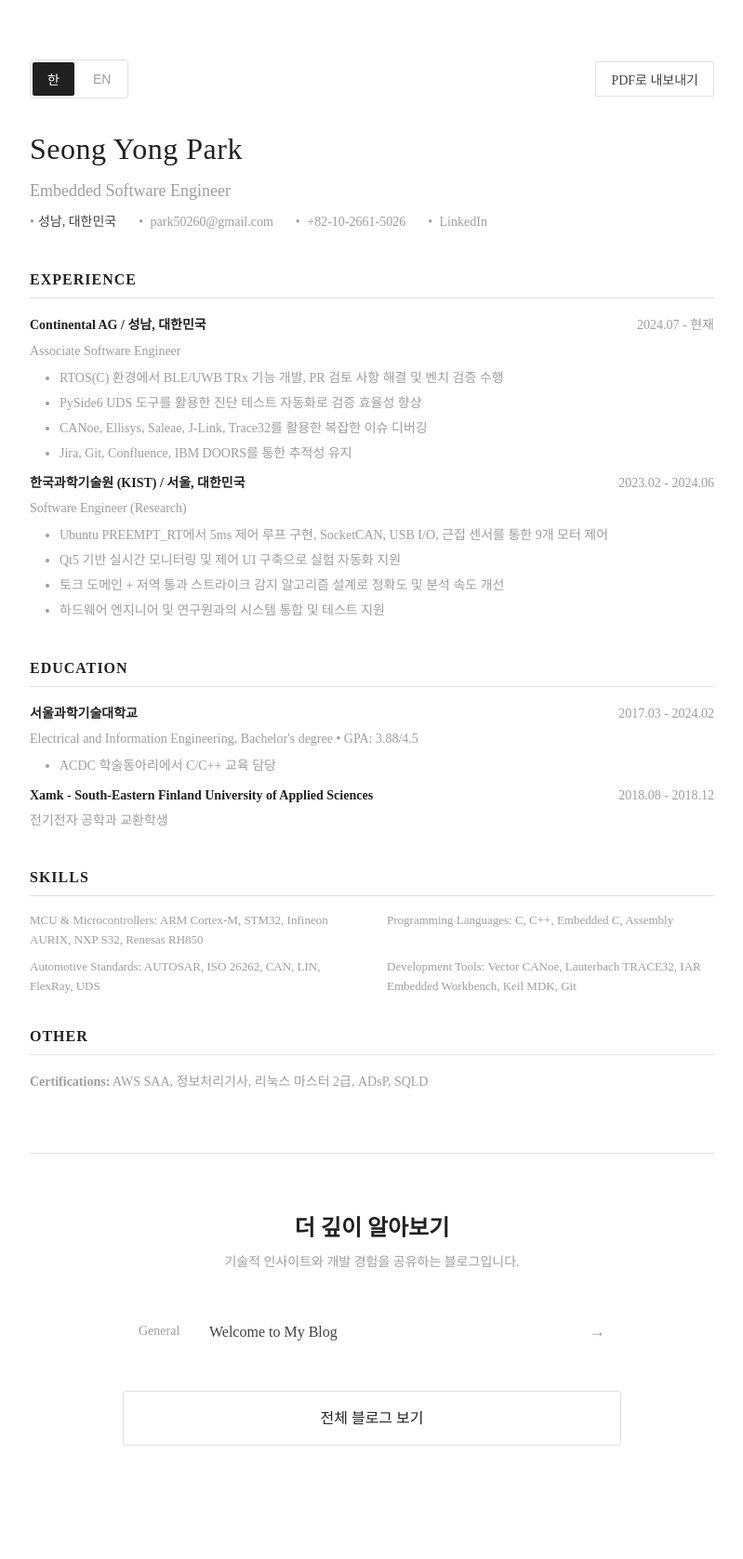
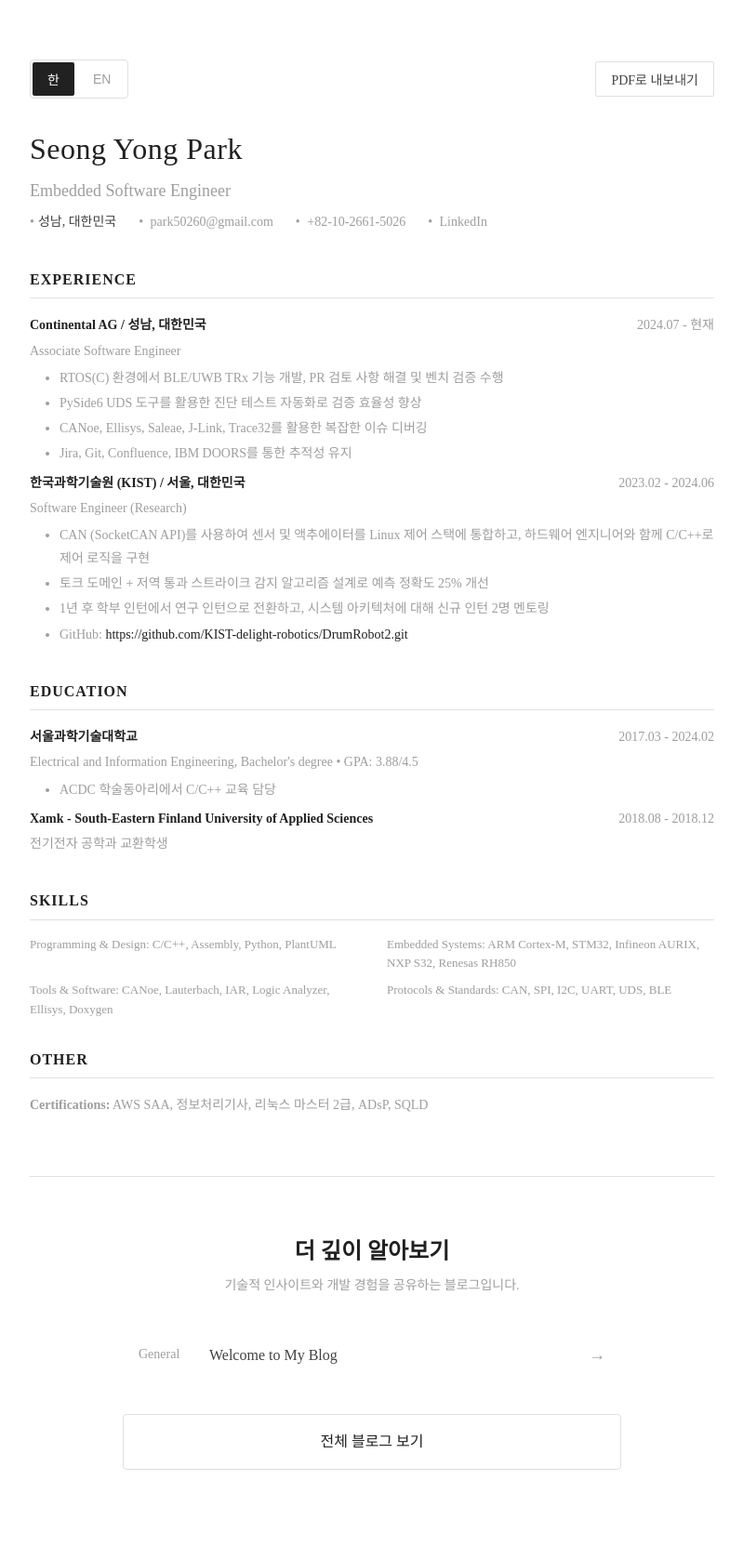
Before and after one commit to Seong-Yong-Park/Seong-Yong-Park.github.io, a Jekyll site: the page built from index.html, in a window 1280 px wide. Shown: the whole page at 93% size, without its empty margins (240-1039 px from the left). Built offline with Jekyll 4.4.1, drawn with Linux system fonts in a browser that asks for light colours; before the commit the page ends 1651 px from its top, so only the background shows below that.

Commit message:
Refactor resume structure by removing the old resume.html file and updating index.html with new skills and GitHub link; improved translation entries for better clarity and consistency.

```diff
--- a/_data/translations.yml
+++ b/_data/translations.yml
@@ -20,10 +20,10 @@ ko:
     professional_summary: "Professional Summary"
     professional_summary_text: "자동차 분야 MCU 임베디드 소프트웨어 개발자로, AUTOSAR 기반 ECU 개발 및 ISO 26262 기능 안전 표준 준수 경험이 있습니다. ARM Cortex-M, Infineon AURIX 등 다양한 마이크로컨트롤러 플랫폼에서 C/C++ 기반 임베디드 시스템 개발을 수행했습니다."
     skills: "Skills"
-    skills_mcu: "MCU & Microcontrollers: ARM Cortex-M, STM32, Infineon AURIX, NXP S32, Renesas RH850"
-    skills_languages: "Programming Languages: C, C++, Embedded C, Assembly"
-    skills_automotive: "Automotive Standards: AUTOSAR, ISO 26262, CAN, LIN, FlexRay, UDS"
-    skills_tools: "Development Tools: Vector CANoe, Lauterbach TRACE32, IAR Embedded Workbench, Keil MDK, Git"
+    skills_programming: "Programming & Design: C/C++, Assembly, Python, PlantUML"
+    skills_embedded: "Embedded Systems: ARM Cortex-M, STM32, Infineon AURIX, NXP S32, Renesas RH850"
+    skills_tools: "Tools & Software: CANoe, Lauterbach, IAR, Logic Analyzer, Ellisys, Doxygen"
+    skills_protocols: "Protocols & Standards: CAN, SPI, I2C, UART, UDS, BLE"
     experience: "Experience"
     work_company1: "Continental AG / 성남, 대한민국"
     work_position1: "Associate Software Engineer"
@@ -35,10 +35,10 @@ ko:
     work_company2: "한국과학기술원 (KIST) / 서울, 대한민국"
     work_position2: "Software Engineer (Research)"
     work_date2: "2023.02 - 2024.06"
-    work_item2_1: "Ubuntu PREEMPT_RT에서 5ms 제어 루프 구현, SocketCAN, USB I/O, 근접 센서를 통한 9개 모터 제어"
-    work_item2_2: "Qt5 기반 실시간 모니터링 및 제어 UI 구축으로 실험 자동화 지원"
-    work_item2_3: "토크 도메인 + 저역 통과 스트라이크 감지 알고리즘 설계로 정확도 및 분석 속도 개선"
-    work_item2_4: "하드웨어 엔지니어 및 연구원과의 시스템 통합 및 테스트 지원"
+    work_item2_1: "CAN (SocketCAN API)를 사용하여 센서 및 액추에이터를 Linux 제어 스택에 통합하고, 하드웨어 엔지니어와 함께 C/C++로 제어 로직을 구현"
+    work_item2_2: "토크 도메인 + 저역 통과 스트라이크 감지 알고리즘 설계로 예측 정확도 25% 개선"
+    work_item2_3: "1년 후 학부 인턴에서 연구 인턴으로 전환하고, 시스템 아키텍처에 대해 신규 인턴 2명 멘토링"
+    work_item2_github: "GitHub: <a href=\"https://github.com/KIST-delight-robotics/DrumRobot2.git\" target=\"_blank\" rel=\"noopener noreferrer\">https://github.com/KIST-delight-robotics/DrumRobot2.git</a>"
     education: "Education"
     education_activity1: "ACDC 학술동아리에서 C/C++ 교육 담당"
     education_title1: "서울과학기술대학교"
@@ -103,10 +103,10 @@ en:
     professional_summary: "Professional Summary"
     professional_summary_text: "Automotive MCU embedded software engineer with experience in AUTOSAR-based ECU development and ISO 26262 functional safety compliance. Developed embedded systems using C/C++ on various microcontroller platforms including ARM Cortex-M and Infineon AURIX."
     skills: "Skills"
-    skills_mcu: "MCU & Microcontrollers: ARM Cortex-M, STM32, Infineon AURIX, NXP S32, Renesas RH850"
-    skills_languages: "Programming Languages: C, C++, Embedded C, Assembly"
-    skills_automotive: "Automotive Standards: AUTOSAR, ISO 26262, CAN, LIN, FlexRay, UDS"
-    skills_tools: "Development Tools: Vector CANoe, Lauterbach TRACE32, IAR Embedded Workbench, Keil MDK, Git"
+    skills_programming: "Programming & Design: C/C++, Assembly, Python, PlantUML"
+    skills_embedded: "Embedded Systems: ARM Cortex-M, STM32, Infineon AURIX, NXP S32, Renesas RH850"
+    skills_tools: "Tools & Software: CANoe, Lauterbach, IAR, Logic Analyzer, Ellisys, Doxygen"
+    skills_protocols: "Protocols & Standards: CAN, SPI, I2C, UART, UDS, BLE"
     experience: "Experience"
     work_company1: "Continental AG / Seongnam, South Korea"
     work_position1: "Associate Software Engineer"
@@ -118,10 +118,10 @@ en:
     work_company2: "Korea Institute of Science and Technology (KIST) / Seoul, South Korea"
     work_position2: "Software Engineer (Research)"
     work_date2: "2023.02 - 2024.06"
-    work_item2_1: "Implemented a 5ms control loop on Ubuntu PREEMPT_RT to control 9 motors via SocketCAN, USB I/O, and proximity sensors"
-    work_item2_2: "Built a Qt5-based real-time monitoring and control UI for experiment automation"
-    work_item2_3: "Designed a torque-domain + low-pass strike-detection algorithm, improving accuracy and analysis speed"
-    work_item2_4: "Supported system integration and testing with hardware engineers and researchers"
+    work_item2_1: "Integrated sensors and actuators into the Linux control stack using CAN (SocketCAN API), implementing control logic in C/C++ with hardware engineers."
+    work_item2_2: "Designed a torque-domain + low-pass strike-detection algorithm, improving prediction accuracy by 25%"
+    work_item2_3: "Converted from undergraduate intern to research intern after 1 year and mentored two incoming interns on system architecture"
+    work_item2_github: "GitHub: <a href=\"https://github.com/KIST-delight-robotics/DrumRobot2.git\" target=\"_blank\" rel=\"noopener noreferrer\">https://github.com/KIST-delight-robotics/DrumRobot2.git</a>"
     education: "Education"
     education_activity1: "Taught C/C++ programming at ACDC academic club"
     education_title1: "Seoul National University of Science and Technology"
--- a/index.html
+++ b/index.html
@@ -76,7 +76,7 @@ title: Resume
                         <li data-i18n="resume.work_item2_1">{{ site.data.translations[site.lang].resume.work_item2_1 }}</li>
                         <li data-i18n="resume.work_item2_2">{{ site.data.translations[site.lang].resume.work_item2_2 }}</li>
                         <li data-i18n="resume.work_item2_3">{{ site.data.translations[site.lang].resume.work_item2_3 }}</li>
-                        <li data-i18n="resume.work_item2_4">{{ site.data.translations[site.lang].resume.work_item2_4 }}</li>
+                        <li data-i18n="resume.work_item2_github">{{ site.data.translations[site.lang].resume.work_item2_github | raw }}</li>
                     </ul>
                 </div>
             </div>
@@ -116,12 +116,12 @@ title: Resume
             <div class="resume-block">
                 <div class="skills-list-compact">
                     <div class="skills-row">
-                        <span class="skill-item" data-i18n="resume.skills_mcu">{{ site.data.translations[site.lang].resume.skills_mcu }}</span>
-                        <span class="skill-item" data-i18n="resume.skills_languages">{{ site.data.translations[site.lang].resume.skills_languages }}</span>
+                        <span class="skill-item" data-i18n="resume.skills_programming">{{ site.data.translations[site.lang].resume.skills_programming }}</span>
+                        <span class="skill-item" data-i18n="resume.skills_embedded">{{ site.data.translations[site.lang].resume.skills_embedded }}</span>
                     </div>
                     <div class="skills-row">
-                        <span class="skill-item" data-i18n="resume.skills_automotive">{{ site.data.translations[site.lang].resume.skills_automotive }}</span>
                         <span class="skill-item" data-i18n="resume.skills_tools">{{ site.data.translations[site.lang].resume.skills_tools }}</span>
+                        <span class="skill-item" data-i18n="resume.skills_protocols">{{ site.data.translations[site.lang].resume.skills_protocols }}</span>
                     </div>
                 </div>
             </div>
--- a/resume.html
+++ /dev/null
@@ -1,295 +0,0 @@
----
-layout: resume
-title: Resume
----
-
-<div class="resume-container" id="resume-content" data-lang="{{ site.lang | default: 'ko' }}">
-    <!-- PDF Export Button & Language Switcher -->
-    <div class="resume-export-header">
-        <div class="language-switcher resume-lang-switcher">
-            <button class="lang-btn" data-lang="ko" aria-label="한국어">한</button>
-            <button class="lang-btn" data-lang="en" aria-label="English">EN</button>
-        </div>
-        <button class="btn-export-pdf" onclick="exportToPDF()" data-i18n="resume.export_pdf">
-            {{ site.data.translations[site.lang].resume.export_pdf }}
-        </button>
-    </div>
-
-    <!-- Resume Header -->
-    <div class="resume-header-centered">
-        <h1 class="resume-name">Seong Yong Park</h1>
-        <p class="resume-job-title" data-i18n="resume.job_title">{{ site.data.translations[site.lang].resume.job_title }}</p>
-        <div class="resume-contact-info">
-            {% if site.contact.location %}
-            <span class="resume-contact-item" data-i18n-location="common.location">
-                {{ site.data.translations[site.lang].common.location }}
-            </span>
-            {% endif %}
-            {% if site.contact.email %}
-            <span class="resume-contact-item">
-                <a href="mailto:{{ site.contact.email }}">{{ site.contact.email }}</a>
-            </span>
-            {% endif %}
-            {% if site.contact.phone %}
-            <span class="resume-contact-item">
-                <a href="tel:{{ site.contact.phone }}">{{ site.contact.phone }}</a>
-            </span>
-            {% endif %}
-            {% if site.contact.linkedin %}
-            <span class="resume-contact-item">
-                <a href="https://{{ site.contact.linkedin }}" target="_blank" rel="noopener noreferrer">
-                    LinkedIn
-                </a>
-            </span>
-            {% endif %}
-        </div>
-    </div>
-
-    <div class="resume-content">
-        <!-- Experience -->
-        <section class="resume-section">
-            <h2 class="resume-section-title" data-i18n="resume.experience">{{ site.data.translations[site.lang].resume.experience }}</h2>
-            <div class="resume-section-divider"></div>
-            <div class="resume-block">
-                <!-- First Experience - Continental -->
-                <div class="resume-item">
-                    <div class="resume-item-header">
-                        <h3 class="resume-item-title" data-i18n="resume.work_company1">{{ site.data.translations[site.lang].resume.work_company1 }}</h3>
-                        <span class="resume-item-date" data-i18n="resume.work_date1">{{ site.data.translations[site.lang].resume.work_date1 }}</span>
-                    </div>
-                    <p class="resume-item-description" data-i18n="resume.work_position1">{{ site.data.translations[site.lang].resume.work_position1 }}</p>
-                    <ul class="resume-item-list">
-                        <li data-i18n="resume.work_item1_1">{{ site.data.translations[site.lang].resume.work_item1_1 }}</li>
-                        <li data-i18n="resume.work_item1_2">{{ site.data.translations[site.lang].resume.work_item1_2 }}</li>
-                        <li data-i18n="resume.work_item1_3">{{ site.data.translations[site.lang].resume.work_item1_3 }}</li>
-                        <li data-i18n="resume.work_item1_4">{{ site.data.translations[site.lang].resume.work_item1_4 }}</li>
-                    </ul>
-                </div>
-                <!-- Second Experience - KIST -->
-                <div class="resume-item">
-                    <div class="resume-item-header">
-                        <h3 class="resume-item-title" data-i18n="resume.work_company2">{{ site.data.translations[site.lang].resume.work_company2 }}</h3>
-                        <span class="resume-item-date" data-i18n="resume.work_date2">{{ site.data.translations[site.lang].resume.work_date2 }}</span>
-                    </div>
-                    <p class="resume-item-description" data-i18n="resume.work_position2">{{ site.data.translations[site.lang].resume.work_position2 }}</p>
-                    <ul class="resume-item-list">
-                        <li data-i18n="resume.work_item2_1">{{ site.data.translations[site.lang].resume.work_item2_1 }}</li>
-                        <li data-i18n="resume.work_item2_2">{{ site.data.translations[site.lang].resume.work_item2_2 }}</li>
-                        <li data-i18n="resume.work_item2_3">{{ site.data.translations[site.lang].resume.work_item2_3 }}</li>
-                        <li data-i18n="resume.work_item2_4">{{ site.data.translations[site.lang].resume.work_item2_4 }}</li>
-                    </ul>
-                </div>
-            </div>
-        </section>
-
-        <!-- Education -->
-        <section class="resume-section">
-            <h2 class="resume-section-title" data-i18n="resume.education">{{ site.data.translations[site.lang].resume.education }}</h2>
-            <div class="resume-section-divider"></div>
-            <div class="resume-block">
-                <!-- First Education -->
-                <div class="resume-item">
-                    <div class="resume-item-header">
-                        <h3 class="resume-item-title" data-i18n="resume.education_title1">{{ site.data.translations[site.lang].resume.education_title1 }}</h3>
-                        <span class="resume-item-date" data-i18n="resume.education_date1">{{ site.data.translations[site.lang].resume.education_date1 }}</span>
-                    </div>
-                    <p class="resume-item-description" data-i18n="resume.education_degree1">{{ site.data.translations[site.lang].resume.education_degree1 }}</p>
-                    <ul class="resume-item-list">
-                        <li data-i18n="resume.education_activity1">{{ site.data.translations[site.lang].resume.education_activity1 }}</li>
-                    </ul>
-                </div>
-                <!-- Second Education -->
-                <div class="resume-item">
-                    <div class="resume-item-header">
-                        <h3 class="resume-item-title" data-i18n="resume.education_title2">{{ site.data.translations[site.lang].resume.education_title2 }}</h3>
-                        <span class="resume-item-date" data-i18n="resume.education_date2">{{ site.data.translations[site.lang].resume.education_date2 }}</span>
-                    </div>
-                    <p class="resume-item-description" data-i18n="resume.education_degree2">{{ site.data.translations[site.lang].resume.education_degree2 | raw }}</p>
-                </div>
-            </div>
-        </section>
-
-        <!-- Skills -->
-        <section class="resume-section">
-            <h2 class="resume-section-title" data-i18n="resume.skills">{{ site.data.translations[site.lang].resume.skills }}</h2>
-            <div class="resume-section-divider"></div>
-            <div class="resume-block">
-                <div class="skills-list-compact">
-                    <div class="skills-row">
-                        <span class="skill-item" data-i18n="resume.skills_mcu">{{ site.data.translations[site.lang].resume.skills_mcu }}</span>
-                        <span class="skill-item" data-i18n="resume.skills_languages">{{ site.data.translations[site.lang].resume.skills_languages }}</span>
-                    </div>
-                    <div class="skills-row">
-                        <span class="skill-item" data-i18n="resume.skills_automotive">{{ site.data.translations[site.lang].resume.skills_automotive }}</span>
-                        <span class="skill-item" data-i18n="resume.skills_tools">{{ site.data.translations[site.lang].resume.skills_tools }}</span>
-                    </div>
-                </div>
-            </div>
-        </section>
-
-        <!-- Other -->
-        <section class="resume-section">
-            <h2 class="resume-section-title" data-i18n="resume.other">{{ site.data.translations[site.lang].resume.other }}</h2>
-            <div class="resume-section-divider"></div>
-            <div class="resume-block">
-                <!-- Certifications -->
-                <div class="resume-item">
-                    <p class="resume-item-description">
-                        <strong>Certifications:</strong> <span data-i18n="resume.certifications_text">{{ site.data.translations[site.lang].resume.certifications_text }}</span>
-                    </p>
-                </div>
-            </div>
-        </section>
-    </div>
-
-    <!-- Blog Navigation Section - 창의적인 연결 -->
-    <div class="blog-navigation-section">
-        <div class="blog-navigation-content">
-            <div class="blog-navigation-header">
-                <h3 class="blog-navigation-title" data-i18n="resume.blog_navigation_title">
-                    {{ site.data.translations[site.lang].resume.blog_navigation_title }}
-                </h3>
-                <p class="blog-navigation-text" data-i18n="resume.blog_navigation_text">
-                    {{ site.data.translations[site.lang].resume.blog_navigation_text }}
-                </p>
-            </div>
-            {% assign recent_posts = site.posts | limit: 3 %}
-            {% if recent_posts.size > 0 %}
-            <div class="blog-preview-list">
-                {% for post in recent_posts %}
-                <a href="{{ post.url | relative_url }}" class="blog-preview-item">
-                    <span class="blog-preview-category">{{ post.categories | first | default: 'General' }}</span>
-                    <span class="blog-preview-title">{{ post.title }}</span>
-                    <span class="blog-preview-arrow">→</span>
-                </a>
-                {% endfor %}
-            </div>
-            {% endif %}
-            <a href="{{ '/blog' | relative_url }}" class="blog-navigation-link" data-i18n="resume.view_all_blog">
-                {{ site.data.translations[site.lang].resume.view_all_blog }} →
-            </a>
-        </div>
-    </div>
-</div>
-
-<script>
-function exportToPDF() {
-    // 인쇄용 스타일 적용
-    const printStyle = document.createElement('style');
-    printStyle.id = 'print-style';
-    printStyle.innerHTML = `
-        @media print {
-            @page {
-                margin: 1cm;
-            }
-            body * {
-                visibility: hidden;
-            }
-            #resume-content, #resume-content * {
-                visibility: visible;
-            }
-            #resume-content {
-                position: absolute;
-                left: 0;
-                top: 0;
-                width: 100%;
-                padding: 0;
-            }
-            .resume-export-header {
-                display: none !important;
-            }
-            .btn-export-pdf {
-                display: none !important;
-            }
-            .site-header, .site-footer {
-                display: none !important;
-            }
-            .blog-navigation-section {
-                display: none !important;
-            }
-            .resume-content .resume-section {
-                page-break-inside: avoid;
-                margin-bottom: 0.75rem;
-            }
-            .resume-item {
-                page-break-inside: avoid;
-            }
-            .resume-contact-info {
-                display: flex !important;
-                flex-direction: row !important;
-                flex-wrap: nowrap !important;
-                justify-content: flex-start !important;
-                gap: 0.5rem !important;
-            }
-            .resume-contact-item::after {
-                content: '•' !important;
-                margin: 0 0.5rem !important;
-            }
-            .resume-contact-item:last-child::after {
-                content: '' !important;
-            }
-            .skills-row {
-                display: flex !important;
-                flex-direction: row !important;
-                flex-wrap: wrap !important;
-                gap: 1rem !important;
-                justify-content: space-between !important;
-            }
-            .skill-item {
-                flex: 1 !important;
-                min-width: 45% !important;
-            }
-            .skills-list-compact {
-                display: flex !important;
-                flex-direction: column !important;
-                gap: 0.5rem !important;
-            }
-            .resume-name {
-                font-size: 3rem !important;
-            }
-            .resume-job-title {
-                font-size: 1.125rem !important;
-            }
-            .resume-item-title {
-                color: #212121 !important;
-                font-weight: 700 !important;
-            }
-            .resume-item-description {
-                color: #666666 !important;
-                font-size: 0.875rem !important;
-            }
-            .resume-item-list {
-                font-size: 0.875rem !important;
-            }
-            .resume-item-list li {
-                font-size: 0.875rem !important;
-            }
-            .resume-item-date {
-                color: #666666 !important;
-                font-size: 0.875rem !important;
-            }
-            -webkit-print-color-adjust: exact !important;
-            print-color-adjust: exact !important;
-        }
-    `;
-
-    // 기존 스타일이 있으면 제거
-    const existingStyle = document.getElementById('print-style');
-    if (existingStyle) {
-        existingStyle.remove();
-    }
-
-    document.head.appendChild(printStyle);
-
-    // 브라우저 인쇄 기능 사용
-    window.print();
-
-    // 인쇄 대화상자 닫힌 후 스타일 제거
-    setTimeout(() => {
-        const style = document.getElementById('print-style');
-        if (style) {
-            style.remove();
-        }
-    }, 1000);
-}
-</script>
```
